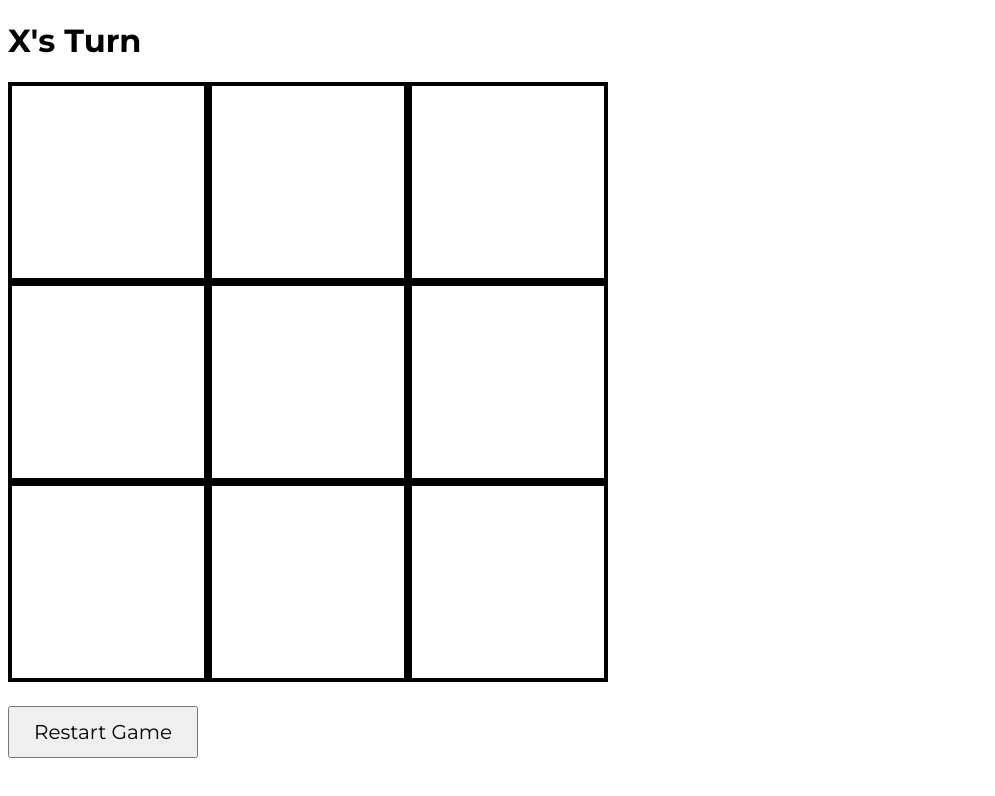
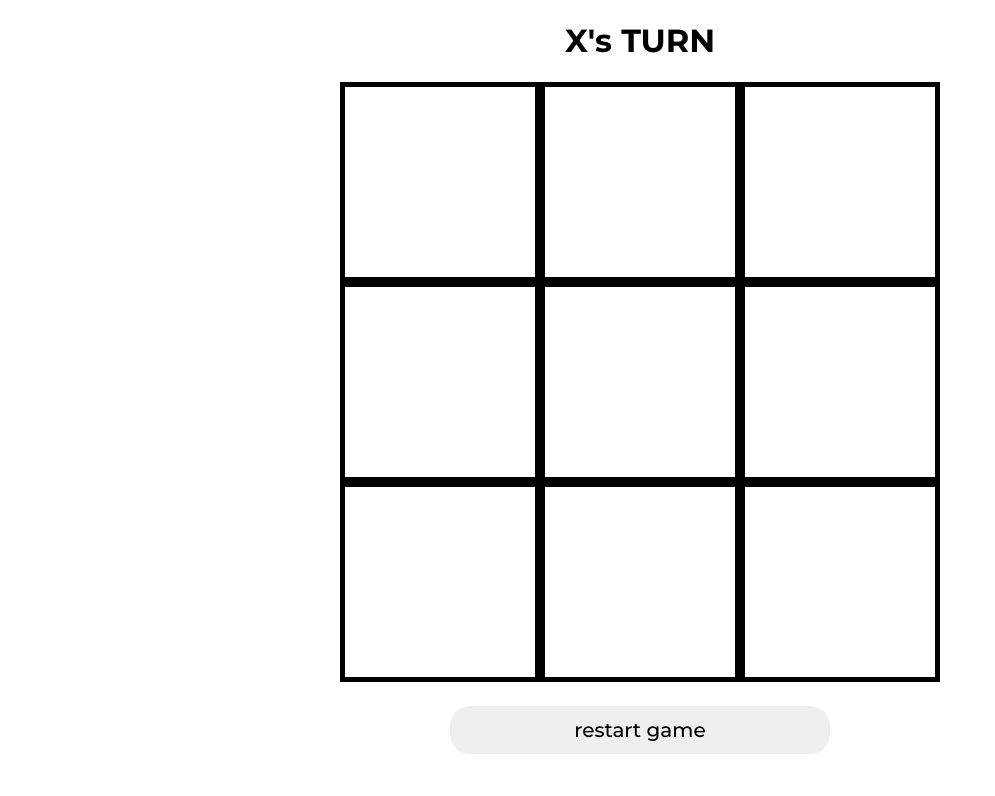
Before and after one commit to sirKavics/tic-tac-toe, a plain HTML site: page index.html in a window 1280 px wide. Shown: the whole page, without its empty margins (0-995 px from the left). Drawn offline with Linux system fonts and the light colour scheme.

Commit message:
css styling and center

```diff
--- a/index.html
+++ b/index.html
@@ -8,8 +8,8 @@
     <title>Tic Tac Toe</title>
   </head>
   <body>
-    <div>
-      <h1 class="board__title">X's Turn</h1>
+    <div class="page__wrapper">
+      <h1 class="board__title">X's TURN</h1>
       <div class="board__wrapper">
         <button class="board__square"></button>
         <button class="board__square"></button>
@@ -21,9 +21,10 @@
         <button class="board__square"></button>
         <button class="board__square"></button>
       </div>
-      <button class="restart">Restart Game</button>
+      <div class="restart__wrapper">
+        <button class="restart">restart game</button>
+      </div>
     </div>
-
     <script src="script.js"></script>
   </body>
 </html>
--- a/style.css
+++ b/style.css
@@ -4,8 +4,14 @@
   box-sizing: border-box;
 }
 
+.page__wrapper {
+
+}
+
 .board__title {
   font-family: "Montserrat", sans-serif;
+  display: flex;
+  justify-content: center;
 }
 
 .board__wrapper {
@@ -13,11 +19,12 @@
   flex-wrap: wrap;
   width: 600px;
   height: 600px;
+  margin: 0 auto;
   margin-bottom: 24px;
 }
 
 .board__square {
-  border: 4px solid black;
+  border: 5px solid black;
   background-color: white;
   font-size: 80px;
   display: flex;
@@ -28,8 +35,18 @@
   cursor: pointer;
 }
 
+.restart__wrapper {
+  width: 100%;
+  display: flex;
+  justify-content: center;
+}
+
 .restart {
   padding: 12px 24px;
+  width: 30%;
+  border: none;
+  border-radius: 20px;
   font-size: 20px;
   font-family: "Montserrat", sans-serif;
+  font-weight: 500;
 }
```
